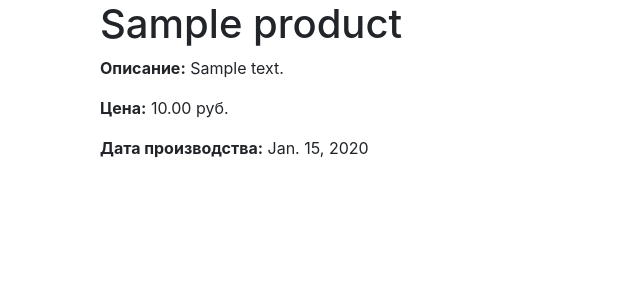
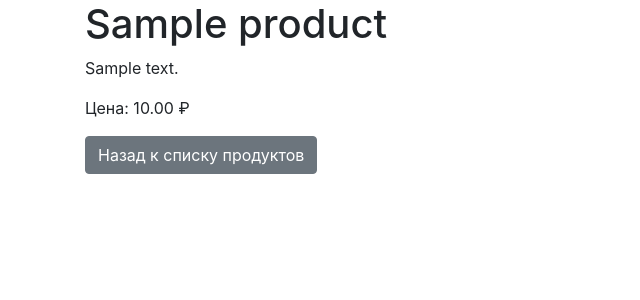
Before and after one commit to DanielPyth1/20-2-Shablon, a Django app: page /catalog/product/1/ in a window 1280 px wide. Shown: the part 56-356 px from the top of the page, without its empty margins (0-640 px from the left). Run offline with Django 5.2, Linux system fonts and the light colour scheme; tables that the repository leaves empty hold one stand-in row (values such as "Sample post"); some libraries are stand-ins or nearby versions.

Commit message:
дополнение

```diff
--- a/myproject/catalog/templates/catalog/product_detail.html
+++ b/myproject/catalog/templates/catalog/product_detail.html
@@ -1,10 +1,10 @@
-{% extends "base.html" %}
+{% extends 'base.html' %}
+
+{% block title %}Product Detail{% endblock %}
 
 {% block content %}
-<div class="container">
-    <h1>{{ product.name }}</h1>
-    <p><strong>Описание:</strong> {{ product.description }}</p>
-    <p><strong>Цена:</strong> {{ product.price }} руб.</p>
-    <p><strong>Дата производства:</strong> {{ product.manufactured_at }}</p>
-</div>
+<h1>{{ product.name }}</h1>
+<p>{{ product.description }}</p>
+<p>Цена: {{ product.price }} ₽</p>
+<a href="{% url 'product_list' %}" class="btn btn-secondary">Назад к списку продуктов</a>
 {% endblock %}
```
Also changed, not shown: myproject/catalog/templates/catalog/product_list.html (+5 -6 lines).
